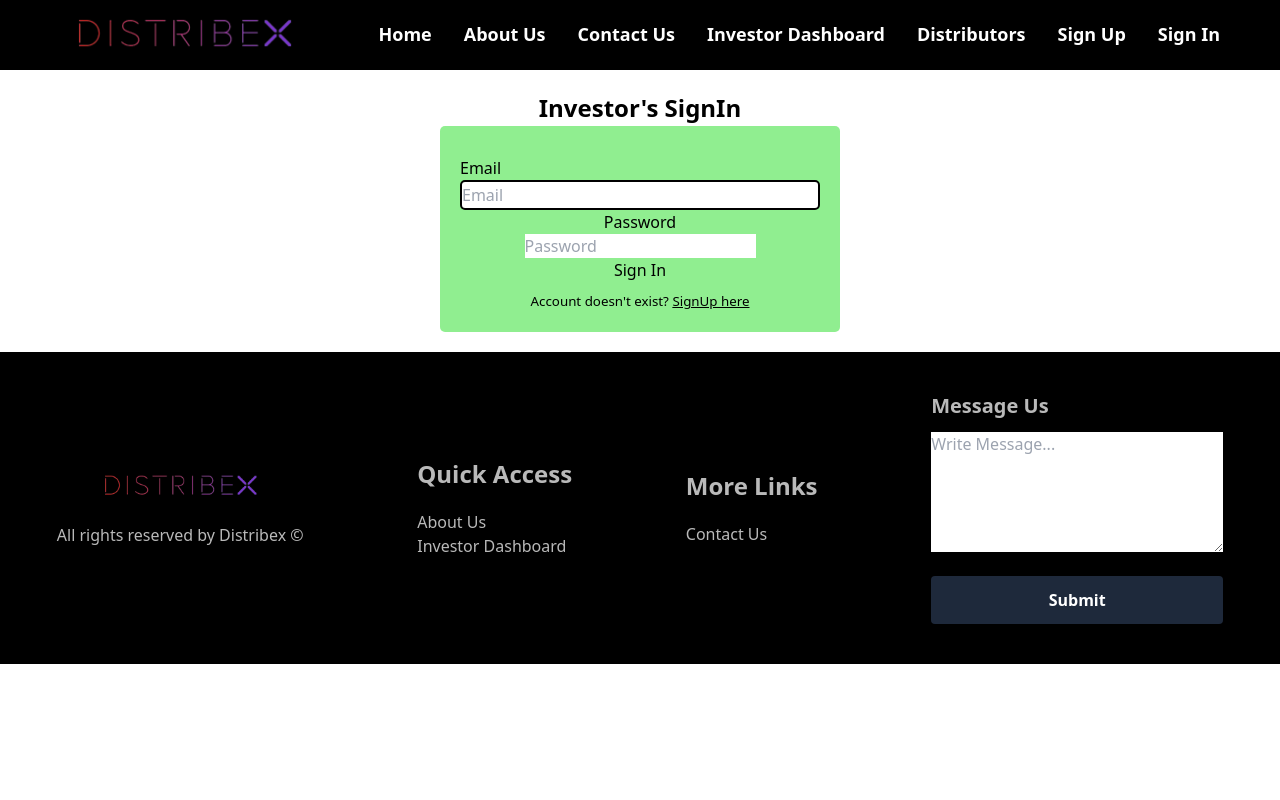
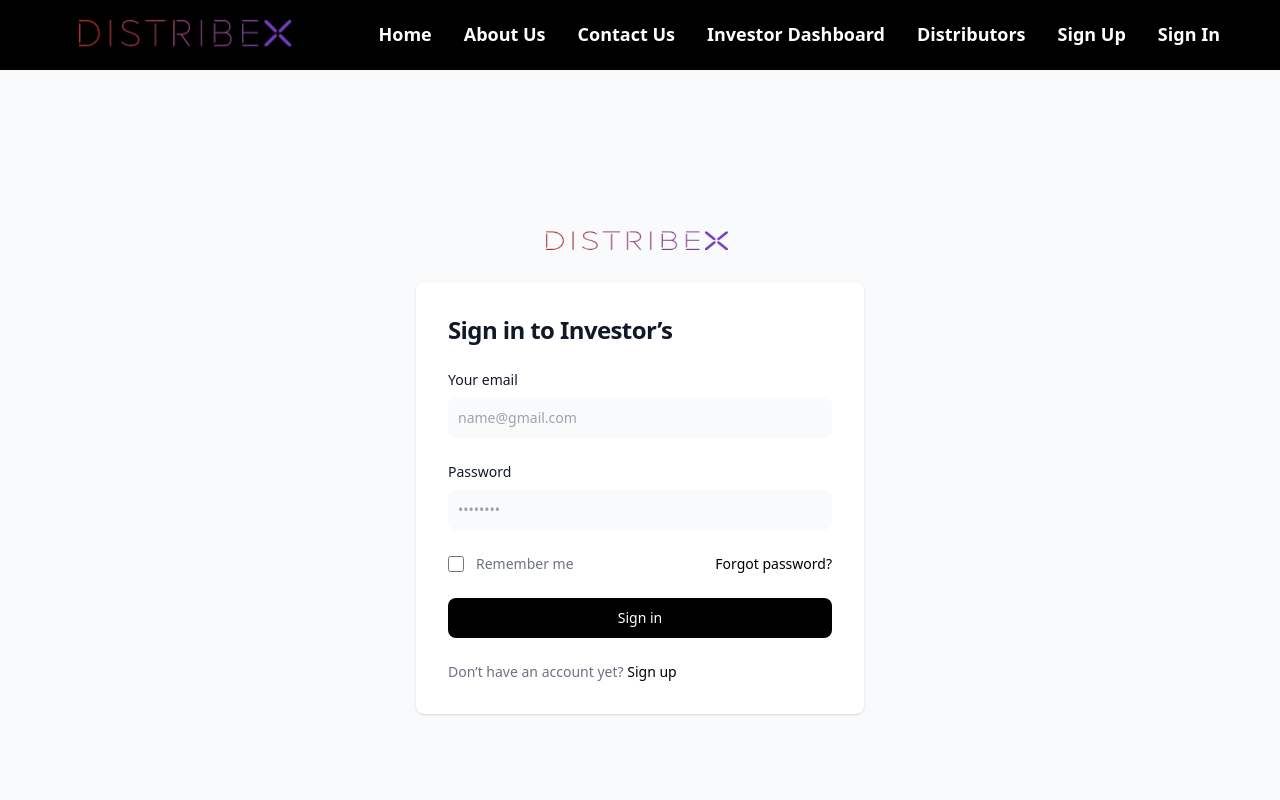
Before and after one commit to TalhaZubair-debuger/Investor-Web-App, a React (Vite) app: page /signin in a window 1280 px wide. Shown: the top 800 px of the page. Built offline with nearby package versions, Linux system fonts and the light colour scheme.

Commit message:
Sign in page complete 90 percent just need optimization

```diff
--- a/src/components/Signin.jsx
+++ b/src/components/Signin.jsx
@@ -1,45 +1,101 @@
-import { useNavigate } from "react-router-dom";
+import { Link } from "react-router-dom";
+import logo from "../assets/logo.png";
 
 const Signin = () => {
-  const navigate = useNavigate();
-  const moveToSignUp = () => {
-    navigate("/signup");
-  };
   return (
-    <main className="flex justify-center items-center flex-col my-5">
-      <div className="text-[x-large] font-semibold">Investor&apos;s SignIn</div>
+    <section className="bg-gray-50">
+      <div className="flex flex-col items-center justify-center px-6 py-8 mx-auto md:h-screen lg:py-0">
+        <Link
+          to="/"
+          className="flex items-center mb-6 text-2xl font-semibold text-gray-900"
+        >
+          <img className="w-48 h-8 mr-2" src={logo} alt="logo" />
+        </Link>
+        <div className="w-full bg-white rounded-lg shadow dark:border md:mt-0 sm:max-w-md xl:p-0">
+          <div className="p-6 space-y-4 md:space-y-6 sm:p-8">
+            <h1 className="text-xl font-bold leading-tight tracking-tight text-gray-900 md:text-2xl">
+              Sign in to Investor’s
+            </h1>
             <form
-        action="/sigin"
+              className="space-y-4 md:space-y-6"
+              action="/signin"
               method="post"
-        className="flex flex-col justify-center items-center bg-[lightgreen] w-[400px] p-5 rounded-[5px]"
             >
-        <label className="w-full text-justify mt-2.5" htmlFor="email">
-          Email
+              <div>
+                <label
+                  htmlFor="email"
+                  className="block mb-2 text-sm font-medium text-gray-900"
+                >
+                  Your email
                 </label>
                 <input
                   type="email"
                   name="email"
                   id="email"
-          placeholder="Email"
-          className="w-full h-[30px] rounded-[5px] border-2 border-solid border-[black]"
+                  className="bg-gray-50 border border-gray-300 text-gray-900 sm:text-sm rounded-lg focus:ring-stone-600 focus:border-stone-600 block w-full p-2.5"
+                  placeholder="name@gmail.com"
+                  required
                 />
-
-        <label htmlFor="password">Password</label>
+              </div>
+              <div>
+                <label
+                  htmlFor="password"
+                  className="block mb-2 text-sm font-medium text-gray-900 dark:text-white"
+                >
+                  Password
+                </label>
                 <input
                   type="password"
                   name="password"
                   id="password"
-          placeholder="Password"
-          className="input-text"
+                  placeholder="••••••••"
+                  className="bg-gray-50 border border-gray-300 text-gray-900 sm:text-sm rounded-lg focus:ring-stone-600 focus:border-stone-600 block w-full p-2.5"
+                  required
                 />
-
-        <button className="btn-signin">Sign In</button>
-
-        <div className="text-[smaller] mt-2.5">
-          Account doesn&apos;t exist? <u onClick={moveToSignUp}>SignUp here</u>
               </div>
+              <div className="flex items-center justify-between">
+                <div className="flex items-start">
+                  <div className="flex items-center h-5">
+                    <input
+                      id="remember"
+                      aria-describedby="remember"
+                      type="checkbox"
+                      className="w-4 h-4 accent-black border border-gray-300 rounded bg-gray-50 focus:ring-3 focus:ring-slate-300"
+                    />
+                  </div>
+                  <div className="ml-3 text-sm">
+                    <label htmlFor="remember" className="text-gray-500">
+                      Remember me
+                    </label>
+                  </div>
+                </div>
+                <Link
+                  to="/forgotPassword"
+                  className="text-sm font-medium text-black hover:underline"
+                >
+                  Forgot password?
+                </Link>
+              </div>
+              <button
+                type="submit"
+                className="w-full text-white bg-black hover:bg-stone-900 focus:ring-4 focus:outline-none focus:ring-stone-300 font-medium rounded-lg text-sm px-5 py-2.5 text-center"
+              >
+                Sign in
+              </button>
+              <p className="text-sm font-light text-gray-500">
+                Don’t have an account yet?{" "}
+                <Link
+                  to="/signup"
+                  className="font-medium text-black hover:underline"
+                >
+                  Sign up
+                </Link>
+              </p>
             </form>
-    </main>
+          </div>
+        </div>
+      </div>
+    </section>
   );
 };
 
--- a/src/index.css
+++ b/src/index.css
@@ -344,21 +344,3 @@
     border-radius: 5px;
     font-weight: 600;
 }
-
-
-
-
-
-
-
-
-
-
-
-.signin-form .btn-signin {
-    width: 150px;
-    background-color: lightslategray;
-    margin-top: 20px;
-    height: 40px;
-    border-radius: 5px;
-}
--- a/tailwind.config.js
+++ b/tailwind.config.js
@@ -1,11 +1,68 @@
 /** @type {import('tailwindcss').Config} */
 export default {
   content: ["./index.html", "./src/**/*.{js,ts,jsx,tsx}"],
+  // theme: {
+  //   extend: {},
+  //   fontFamily: {
+  //     poppins: ["Poppins", "sans-serif"],
+  //   },
+  // },
+  plugins: [],
+
+  darkMode: "class",
   theme: {
-    extend: {},
+    extend: {
+      colors: {
+        primary: {
+          50: "#eff6ff",
+          100: "#dbeafe",
+          200: "#bfdbfe",
+          300: "#93c5fd",
+          400: "#60a5fa",
+          500: "#3b82f6",
+          600: "#2563eb",
+          700: "#1d4ed8",
+          800: "#1e40af",
+          900: "#1e3a8a",
+          950: "#172554",
+        },
+      },
+    },
     fontFamily: {
-      poppins: ["Poppins", "sans-serif"],
+      body: [
+        "Montserrat",
+        "ui-sans-serif",
+        "system-ui",
+        "-apple-system",
+        "system-ui",
+        "Segoe UI",
+        "Roboto",
+        "Helvetica Neue",
+        "Arial",
+        "Noto Sans",
+        "sans-serif",
+        "Apple Color Emoji",
+        "Segoe UI Emoji",
+        "Segoe UI Symbol",
+        "Noto Color Emoji",
+      ],
+      sans: [
+        "Montserrat",
+        "ui-sans-serif",
+        "system-ui",
+        "-apple-system",
+        "system-ui",
+        "Segoe UI",
+        "Roboto",
+        "Helvetica Neue",
+        "Arial",
+        "Noto Sans",
+        "sans-serif",
+        "Apple Color Emoji",
+        "Segoe UI Emoji",
+        "Segoe UI Symbol",
+        "Noto Color Emoji",
+      ],
     },
   },
-  plugins: [],
 };
```
Lines whose indentation alone changed are shown as unchanged.
